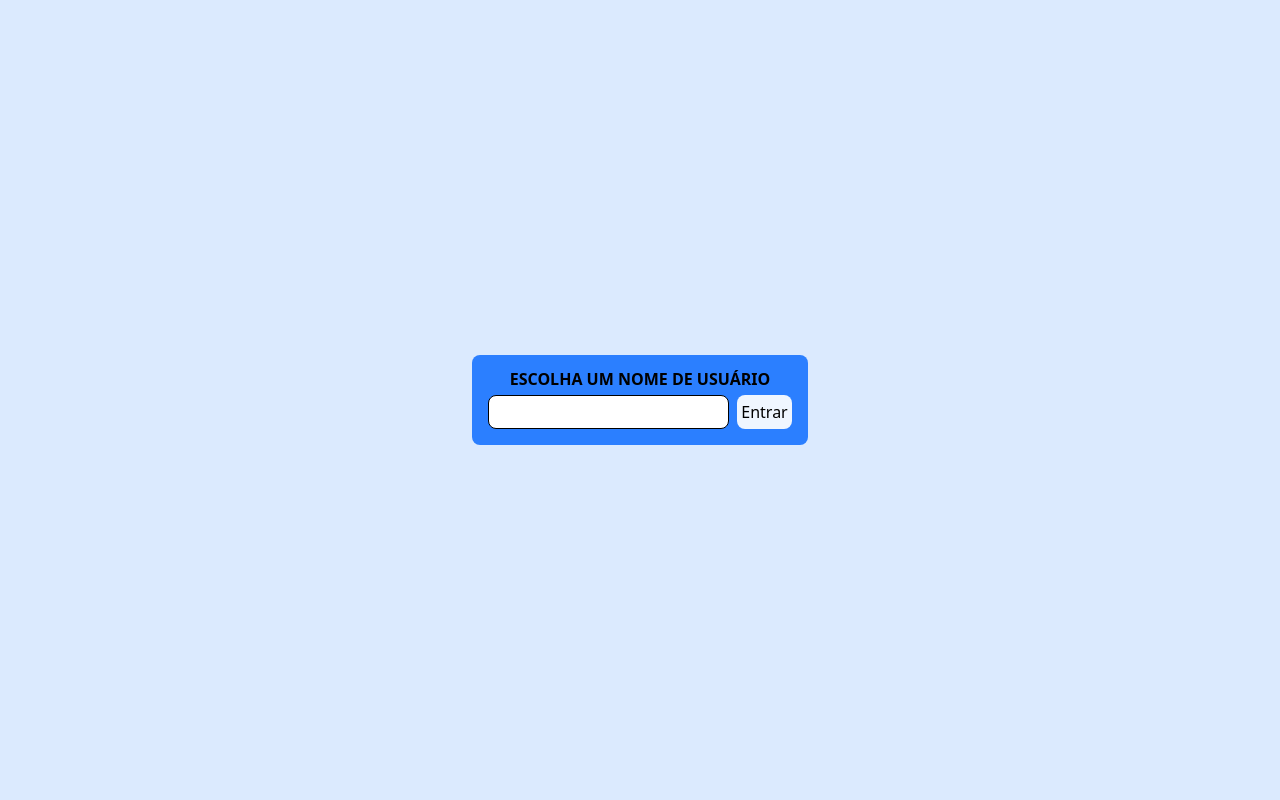
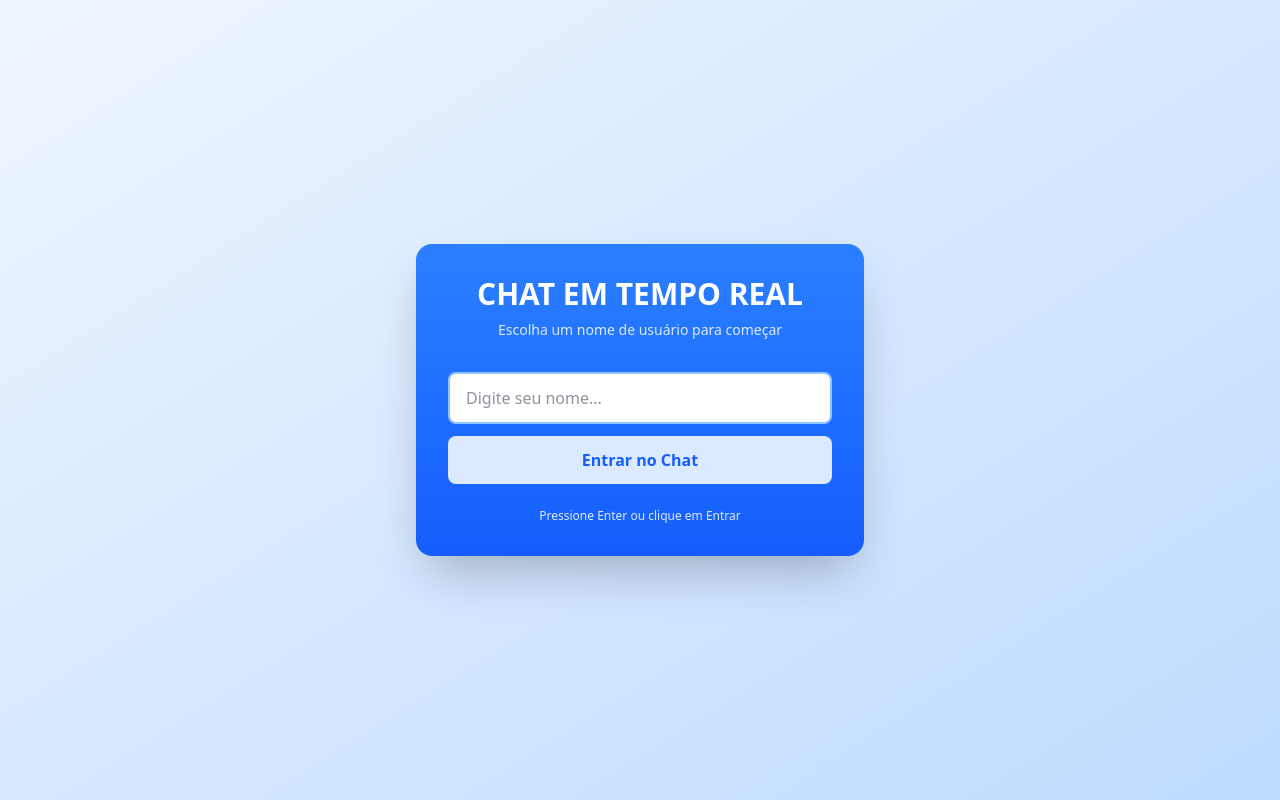
Before and after one commit to gabriel-gms/realTimeChat-frontEnd, a Next.js app: page / in a window 1280 px wide. Built offline with nearby package versions, Linux system fonts and the light colour scheme; no server answers.

Commit message:
feat: estilização da barra de rolagem e melhorando a interface

```diff
--- a/app/page.tsx
+++ b/app/page.tsx
@@ -10,12 +10,18 @@ import { io, Socket } from "socket.io-client"
 
 const Page_chat = ()=>{
   const socketRef = useRef<Socket | null>(null)
+  const messagesEndRef = useRef<HTMLDivElement>(null)
   const [lista, setLista] = useState<string[]>([])
   const [nomeUsuario, setNomeUsuario] = useState<string>('')
   const [valorInput, setValorInput] = useState<string>('')
   const [entradaSaida, setEntradaSaida] = useState<string>('')
   const [inputMsg, setInputMsg] = useState<string>('')
   const [objMsg, setObjMsg] = useState<{nome: string, msg: string}[]>([])
+
+  // Auto-scroll para a última mensagem
+  useEffect(() => {
+    messagesEndRef.current?.scrollIntoView({ behavior: "smooth" })
+  }, [objMsg, entradaSaida])
 
   useEffect(()=> {
     socketRef.current = io('https://real-time-chat-backend-x10o.onrender.com/', {
@@ -72,13 +78,16 @@ const Page_chat = ()=>{
       <div className="h-screen flex flex-col">
 
             <Menu />
-            <div className="flex-1 flex justify-between">
-              <div className="flex-1 flex flex-col">
-                <AreaMensagem
-                  nomeUsuario={nomeUsuario}
-                  entradaSaida={entradaSaida}
-                  objMsg={objMsg}
-                />
+            <div className="flex-1 flex justify-between min-h-0">
+              <div className="flex-1 flex flex-col min-h-0">
+                <div className="flex-1 overflow-y-auto bg-blue-200">
+                  <AreaMensagem
+                    nomeUsuario={nomeUsuario}
+                    entradaSaida={entradaSaida}
+                    objMsg={objMsg}
+                  />
+                  <div ref={messagesEndRef} />
+                </div>
                 <AreaDigitar
                   inputMsg={inputMsg}
                   setInputMsg={setInputMsg}
--- a/components/Login.tsx
+++ b/components/Login.tsx
@@ -12,25 +12,32 @@ export const Login = (data: Props) => {
 
     return (
 
-    <div className="bg-blue-100 h-screen flex justify-center items-center">
+    <div className="bg-gradient-to-br from-blue-50 to-blue-200 h-screen flex justify-center items-center">
 
-            <div className="bg-blue-500 rounded-lg p-3 text-center flex-col">
-              <h1 className=""><strong>ESCOLHA UM NOME DE USUÁRIO</strong></h1>
+            <div className="bg-gradient-to-b from-blue-500 to-blue-600 rounded-2xl p-8 text-center shadow-2xl max-w-md w-full mx-4">
+              <h1 className="text-white text-3xl font-bold mb-2">CHAT EM TEMPO REAL</h1>
+              <p className="text-blue-100 text-sm mb-8">Escolha um nome de usuário para começar</p>
 
-              <div className="flex">
-                <input className="bg-white rounded-lg border border-black p-1 m-1 flex-1"
+              <div className="flex flex-col gap-3">
+                <input
+                  className="bg-white rounded-lg border-2 border-blue-300 px-4 py-3 text-gray-800 font-medium focus:outline-none focus:border-blue-700 focus:ring-2 focus:ring-blue-400 transition-all"
+                  placeholder="Digite seu nome..."
+                  value={data.valorInput}
+                  onChange={(e)=>data.setValorInput(e.target.value)}
+                  onKeyDown={addNomeUsuarioKey}
+                  type="text"
+                />
 
-                value={data.valorInput}
-
-                onChange={(e)=>data.setValorInput(e.target.value)}
-
-                onKeyDown={addNomeUsuarioKey}
-
-                type="text"/>
-
-                <button className="bg-blue-50 rounded-lg p-1 m-1" onClick={data.addNomeUsuario}>Entrar</button>
+                <button
+                  className="bg-blue-100 hover:bg-white text-blue-600 font-bold py-3 px-4 rounded-lg transition-all duration-300 hover:shadow-lg active:scale-95"
+                  onClick={data.addNomeUsuario}
+                >
+                  Entrar no Chat
+                </button>
 
               </div>
+
+              <p className="text-blue-100 text-xs mt-6">Pressione Enter ou clique em Entrar</p>
 
             </div>
           </div>
--- a/components/areaDigitar.tsx
+++ b/components/areaDigitar.tsx
@@ -16,20 +16,22 @@ export const AreaDigitar = ({inputMsg, setInputMsg, enviarMensagem}:Props)=>{
     }
 
     return (
-        <div className="h-14 p-3 border-t-2 bg-blue-200 flex gap-2">
-            <div>
-                <input
+        <div className="h-20 p-4 border-t-4 border-blue-400 bg-gradient-to-r from-blue-200 to-blue-100 flex gap-3 shadow-lg">
+            <input
                 value={inputMsg}
                 onChange={(e)=>{setInputMsg(e.target.value)}}
                 onKeyDown={setInputMsgKey}
-                className="border rounded-sm w-290 bg-white"
-                placeholder="Digite aqui a sua mensagem ..."
-                type="text" />
-            </div>
+                className="flex-1 border-2 border-blue-300 rounded-lg px-4 py-2 bg-white text-gray-800 font-medium focus:outline-none focus:border-blue-600 focus:ring-2 focus:ring-blue-400 transition-all placeholder-gray-400"
+                placeholder="Digite sua mensagem..."
+                type="text"
+            />
 
-            <div>
-                <button onClick={addMsg} className="border rounded-sm bg-blue-300">Enviar</button>
-            </div>
+            <button
+                onClick={addMsg}
+                className="px-6 py-2 bg-gradient-to-r from-blue-600 to-blue-700 text-white font-bold rounded-lg hover:shadow-lg transition-all duration-300 active:scale-95 hover:from-blue-700 hover:to-blue-800"
+            >
+                Enviar
+            </button>
         </div>
     )
 }
--- a/components/areaMensagem.tsx
+++ b/components/areaMensagem.tsx
@@ -10,19 +10,30 @@ type Props = {
 export const AreaMensagem = ({entradaSaida, objMsg, nomeUsuario}: Props)=>{
 
     return (
-        <div className="flex-1 bg-blue-200">
+        <div className="flex-1 bg-gradient-to-b p-4 space-y-3">
+            {
+                entradaSaida && (
+                    <div className="text-center text-blue-100 text-sm italic py-2 bg-blue-600 bg-opacity-50 rounded-lg">
+                        {entradaSaida}
+                    </div>
+                )
+            }
             {
                 objMsg.length !== 0 &&
                 objMsg.map((v,i) => {
                     if(v.nome === nomeUsuario){
-                        return <div key={i}  className="m-1 rounded-sm bg-blue-500 p-2 text-right ml-auto w-max">
-                                    <h2><strong>{v.nome}</strong></h2>
-                                    <p>{v.msg}</p>
+                        return <div key={i} className="flex justify-end">
+                                    <div className="bg-gradient-to-r from-blue-600 to-blue-700 p-3 rounded-2xl rounded-tr-none shadow-lg max-w-xs">
+                                        <h2 className="text-white font-bold text-sm">{v.nome}</h2>
+                                        <p className="text-blue-50 mt-1 break-words">{v.msg}</p>
+                                    </div>
                                 </div>
                     } else {
-                    return <div key={i} className="m-1 rounded-sm bg-blue-400 p-2 w-max">
-                                <h3><strong>{v.nome}</strong></h3>
-                                <p>{v.msg}</p>
+                    return <div key={i} className="flex justify-start">
+                                <div className="bg-white p-3 rounded-2xl rounded-tl-none shadow-lg max-w-xs">
+                                    <h3 className="text-blue-700 font-bold text-sm">{v.nome}</h3>
+                                    <p className="text-gray-800 mt-1 break-words">{v.msg}</p>
+                                </div>
                             </div>
                     }
                 }
--- a/components/menu.tsx
+++ b/components/menu.tsx
@@ -1,8 +1,8 @@
 export const Menu = ()=>{
 
     return (
-        <div className="text-center p-4 bg-blue-600 text-white">
-            ZAP ZAP XING LING
+        <div className="text-center p-6 bg-gradient-to-r from-blue-600 to-blue-700 text-white shadow-lg">
+            <h1 className="text-3xl font-bold tracking-wider">Chat em tempo real</h1>
         </div>
     )
 }
--- a/components/statusUser.tsx
+++ b/components/statusUser.tsx
@@ -4,15 +4,21 @@ type Props = {
 
 export const StatusUser = ({lista}: Props)=>{
     return(
-        <div className="border-l-2 pl-5 bg-blue-200 w-72">
-            <h3>Usuários online</h3>
-            <ul className="list-disc marker:text-green-700">
+        <div className="border-l-4 border-blue-400 pl-6 bg-gradient-to-b from-blue-100 to-blue-50 w-72 shadow-lg">
+            <h3 className="text-lg font-bold text-blue-700 mb-4 mt-4">Usuários Online</h3>
+            <ul>
                 {
-                    lista.map(item => (
-                        <li>{item}</li>
+                    lista.map((item, index) => (
+                        <li key={index} className="text-gray-700 font-medium hover:text-blue-600 transition-colors">
+                            <span className="inline-block w-2 h-2 bg-green-500 rounded-full mr-2"></span>
+                            {item}
+                        </li>
                     ))
                 }
             </ul>
+            {lista.length === 0 && (
+                <p className="text-gray-500 text-sm italic mt-4">Nenhum usuário online</p>
+            )}
         </div>
     )
 }
```
